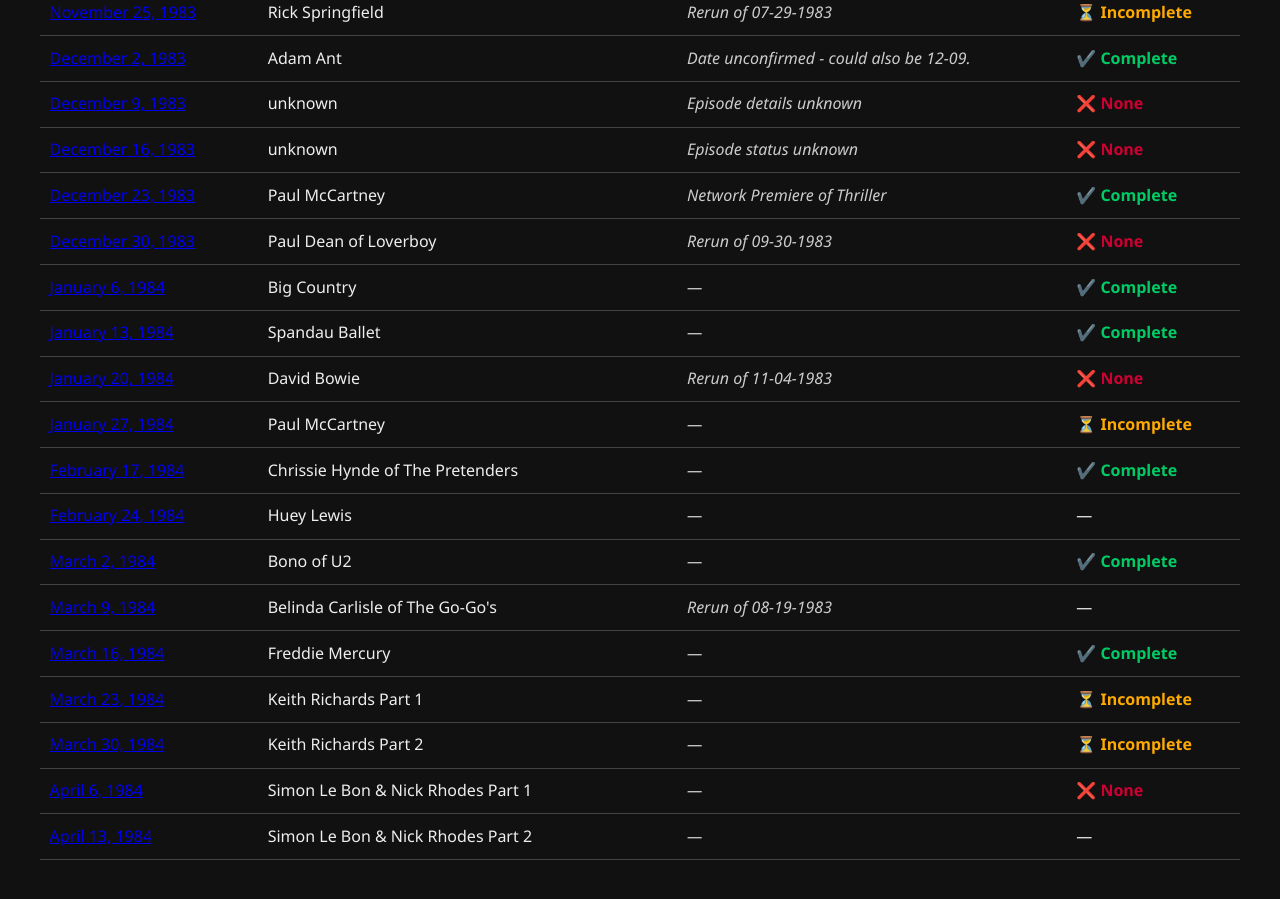
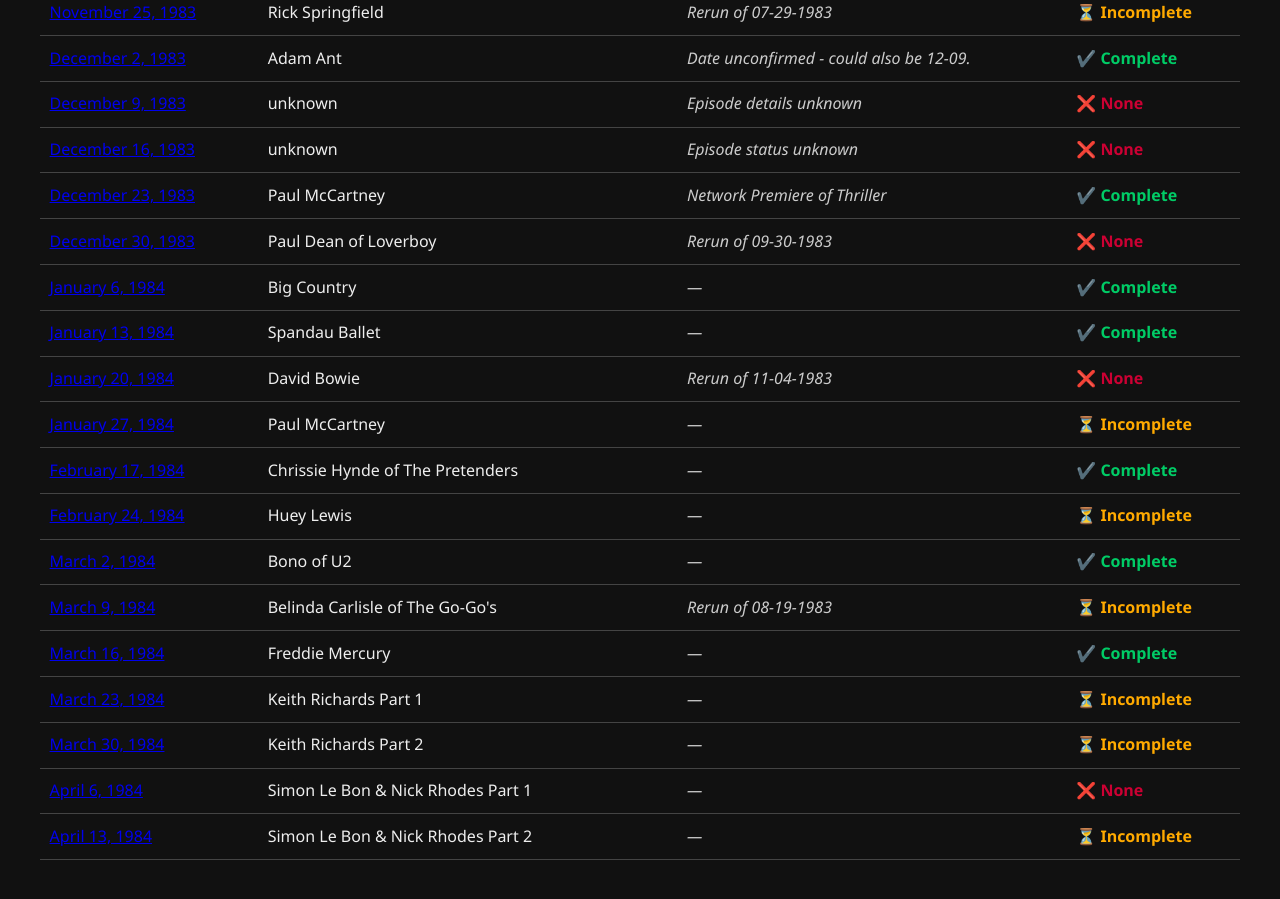
Before and after one commit to JonnyGators/fnv-archive, a Jekyll site: the page built from episodes.md, in a window 1280 px wide and 900 px high, scrolled down 1031 px. Built offline with Jekyll 4.4.1, drawn with Linux system fonts in a browser that asks for light colours.

Commit message:
correct episodes

```diff
--- a/_episodes/1984-02-24.md
+++ b/_episodes/1984-02-24.md
@@ -2,7 +2,7 @@
 layout: episode
 title: February 24, 1984
 date: 1984-02-24
-recording_status: partial
+recording_status: incomplete
 private_reel: Huey Lewis
 videos:
   - title: Nena - 99 Luftballons
--- a/_episodes/1984-03-09.md
+++ b/_episodes/1984-03-09.md
@@ -2,7 +2,7 @@
 layout: episode
 title: March 9, 1984
 date: 1984-03-09
-recording_status: partial
+recording_status: incomplete
 private_reel: Belinda Carlisle of The Go-Go's
 videos:
   - title: Michael Sembello - Maniac
--- a/_episodes/1984-04-13.md
+++ b/_episodes/1984-04-13.md
@@ -2,7 +2,7 @@
 layout: episode
 title: April 13, 1984
 date: 1984-04-13
-recording_status: partial
+recording_status: incomplete
 private_reel: Simon Le Bon & Nick Rhodes Part 2
 videos:
   - title: Huey Lewis & The News - Heart Of Rock & Roll
```
